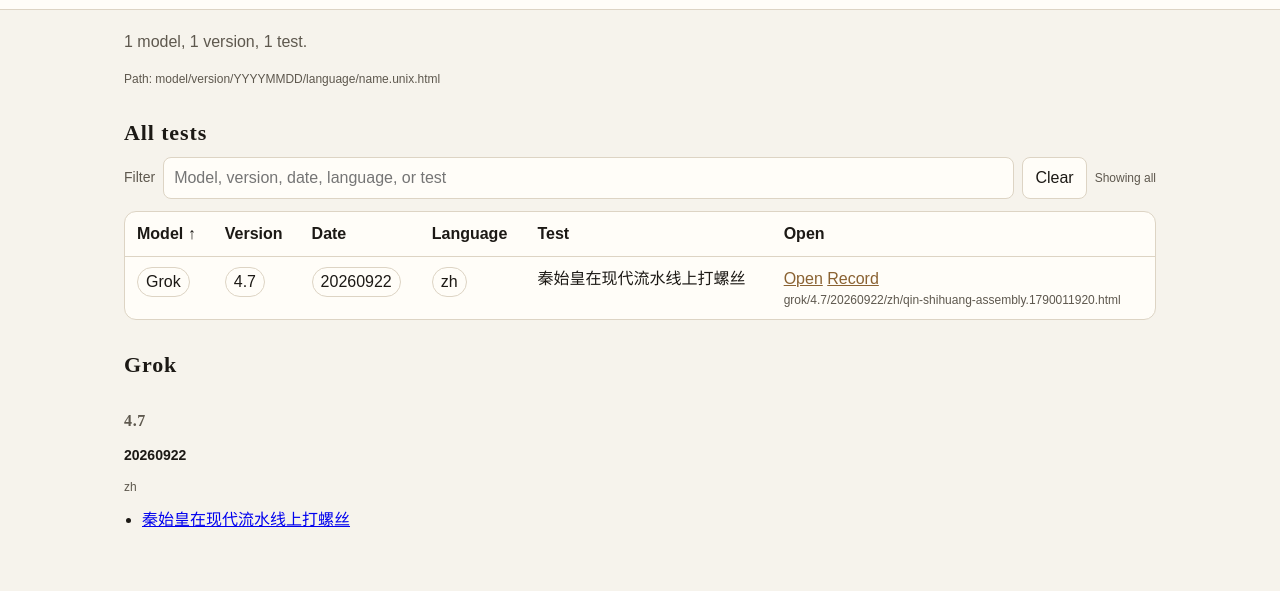
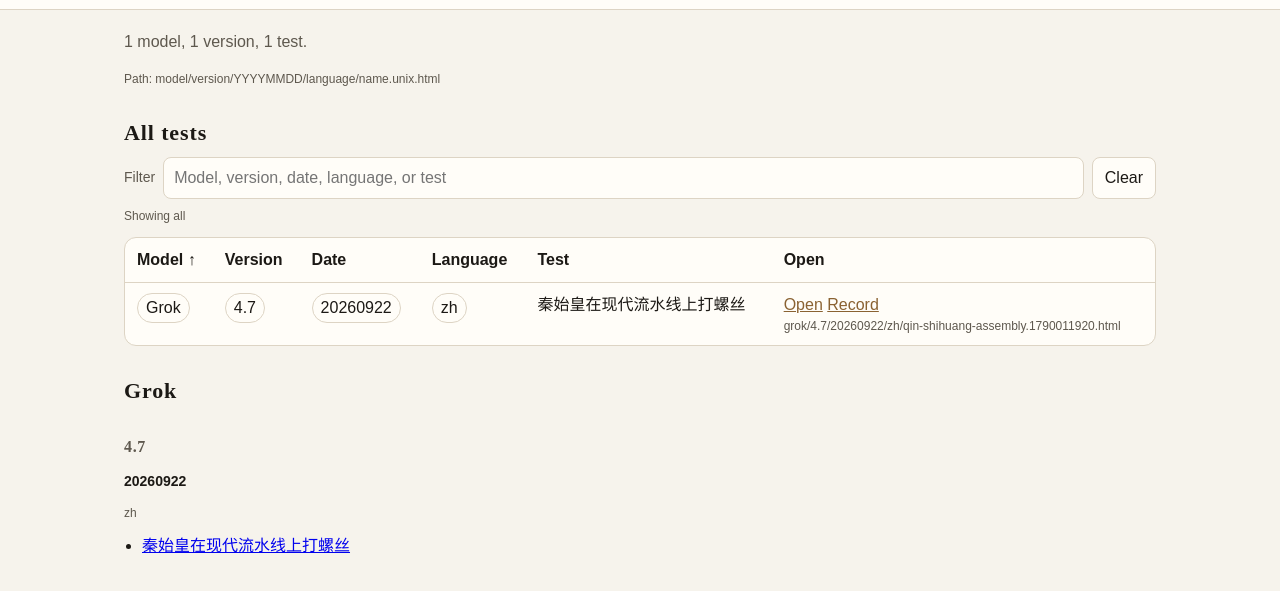
Before and after one commit to lian-yue/agents-tests, a plain HTML site: page index.html in a window 1280 px wide. Shown: the part 89-680 px from the top of the page. Drawn offline with Linux system fonts and the light colour scheme.

Commit message:
Put active filters on their own line

```diff
--- a/index.html
+++ b/index.html
@@ -59,7 +59,7 @@
     flex-wrap: wrap;
     align-items: center;
     gap: 8px;
-    margin-bottom: 12px;
+    margin-bottom: 8px;
   }
   label { color: var(--muted); font-size: 14px; }
   input[type="search"] {
@@ -124,6 +124,7 @@
   ul { margin: 0; padding-left: 18px; }
   li { margin: 6px 0; }
   .path { color: var(--muted); font-size: 12px; }
+  #filterState { margin: 0 0 12px; }
 </style>
 </head>
 <body>
@@ -143,8 +144,8 @@
       <label for="q">Filter</label>
       <input id="q" type="search" placeholder="Model, version, date, language, or test" autocomplete="off">
       <button type="button" id="clear">Clear</button>
-      <span id="filterState" class="path"></span>
     </div>
+    <p id="filterState" class="path"></p>
     <div class="table-wrap">
       <table>
         <thead>
```
